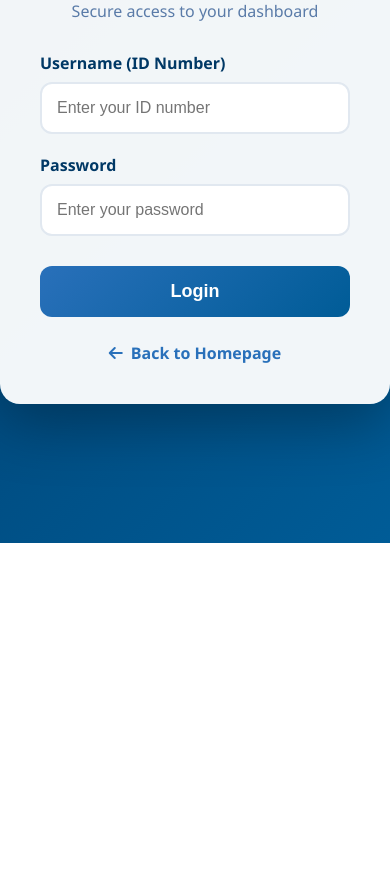
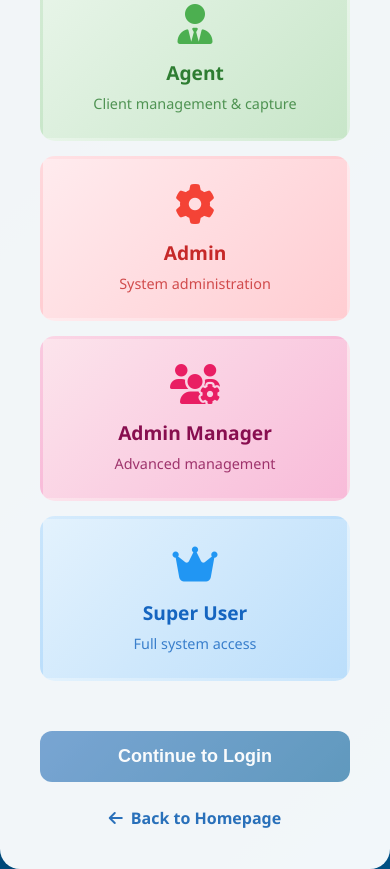
Before and after one commit to Sudzzz012/EDSA, a website: page staff-login.html in a window 390 px wide. Shown: the part 301-1170 px from the top of the page. Before the commit the page ends 844 px from the top, so only its background shows below. Drawn offline with nearby package versions, Linux system fonts and the light colour scheme.

Commit message:
Update Staff Login with Two-Step Process

```diff
--- a/staff-login.html
+++ b/staff-login.html
@@ -17,13 +17,13 @@
       justify-content: center;
       color: #fff;
     }
-    .login-container {
+    .container {
       background: rgba(255, 255, 255, 0.95);
       padding: 40px;
       border-radius: 20px;
       box-shadow: 0 20px 60px rgba(0, 0, 0, 0.3);
       width: 100%;
-      max-width: 480px;
+      max-width: 600px;
       color: #003865;
       text-align: center;
     }
@@ -44,6 +44,125 @@
       margin-bottom: 30px;
       font-size: 16px;
     }
+
+    /* Role Selection Styles */
+    .role-selection {
+      display: block;
+    }
+    .role-grid {
+      display: grid;
+      grid-template-columns: repeat(2, 1fr);
+      gap: 20px;
+      margin: 30px 0;
+    }
+    @media (max-width: 600px) {
+      .role-grid {
+        grid-template-columns: 1fr;
+        gap: 15px;
+      }
+    }
+    .role-card {
+      padding: 25px 20px;
+      border-radius: 15px;
+      cursor: pointer;
+      transition: all 0.3s ease;
+      border: 3px solid transparent;
+      text-align: center;
+    }
+    .role-card:hover {
+      transform: translateY(-3px);
+      box-shadow: 0 8px 25px rgba(0, 0, 0, 0.15);
+    }
+    .role-card.selected {
+      border-color: #2970ba;
+      box-shadow: 0 8px 25px rgba(41, 112, 186, 0.3);
+    }
+    .role-card i {
+      font-size: 2.5rem;
+      margin-bottom: 15px;
+      display: block;
+    }
+    .role-card h3 {
+      margin: 0 0 8px 0;
+      font-size: 1.2rem;
+      font-weight: bold;
+    }
+    .role-card p {
+      margin: 0;
+      font-size: 0.9rem;
+      opacity: 0.8;
+    }
+
+    /* Role-specific colors */
+    .role-agent {
+      background: linear-gradient(135deg, #e8f5e9, #c8e6c9);
+      color: #2e7d32;
+    }
+    .role-agent i { color: #4caf50; }
+
+    .role-admin {
+      background: linear-gradient(135deg, #ffebee, #ffcdd2);
+      color: #c62828;
+    }
+    .role-admin i { color: #f44336; }
+
+    .role-admin-manager {
+      background: linear-gradient(135deg, #fce4ec, #f8bbd9);
+      color: #880e4f;
+    }
+    .role-admin-manager i { color: #e91e63; }
+
+    .role-super {
+      background: linear-gradient(135deg, #e3f2fd, #bbdefb);
+      color: #1565c0;
+    }
+    .role-super i { color: #2196f3; }
+
+    .continue-btn {
+      width: 100%;
+      padding: 15px;
+      background: linear-gradient(135deg, #2970ba, #005c97);
+      color: white;
+      border: none;
+      border-radius: 12px;
+      font-size: 18px;
+      font-weight: bold;
+      cursor: pointer;
+      transition: transform 0.2s, box-shadow 0.2s;
+      margin-top: 20px;
+    }
+    .continue-btn:hover:not(:disabled) {
+      transform: translateY(-2px);
+      box-shadow: 0 8px 25px rgba(41, 112, 186, 0.3);
+    }
+    .continue-btn:disabled {
+      opacity: 0.6;
+      cursor: not-allowed;
+      transform: none;
+    }
+
+    /* Login Form Styles */
+    .login-form {
+      display: none;
+    }
+    .selected-role-info {
+      background: rgba(41, 112, 186, 0.1);
+      padding: 15px;
+      border-radius: 10px;
+      margin-bottom: 25px;
+      border-left: 4px solid #2970ba;
+    }
+    .selected-role-info h3 {
+      margin: 0 0 5px 0;
+      color: #2970ba;
+      font-size: 1.1rem;
+    }
+    .selected-role-info p {
+      margin: 0;
+      font-size: 0.9rem;
+      color: #5a7ba8;
+    }
+
     .form-group {
       margin-bottom: 20px;
       text-align: left;
@@ -90,6 +209,16 @@
       cursor: not-allowed;
       transform: none;
     }
+    .back-to-roles {
+      background: #6c757d;
+      margin-bottom: 10px;
+      font-size: 14px;
+      padding: 10px 20px;
+    }
+    .back-to-roles:hover {
+      background: #5a6268;
+    }
+
     .error-message {
       background: #ffebee;
       color: #c62828;
@@ -135,16 +264,63 @@
     @keyframes spin {
       to { transform: rotate(360deg); }
     }
+    .hidden { display: none !important; }
   </style>
   <script src="https://cdn.jsdelivr.net/npm/@supabase/supabase-js"></script>
 </head>
 <body>
-  <div class="login-container">
+  <div class="container">
     <img src="erase-debt-logo.png" alt="Erase Debt SA Logo" class="logo" />
     <h1>Staff Login</h1>
     <p class="subtitle">Secure access to your dashboard</p>
 
-    <form id="loginForm">
+    <!-- Step 1: Role Selection -->
+    <div id="roleSelection" class="role-selection">
+      <h2 style="color: #003865; margin-bottom: 20px;">Select Your Role</h2>
+
+      <div class="role-grid">
+        <div class="role-card role-agent" data-role="agent">
+          <i class="fas fa-user-tie"></i>
+          <h3>Agent</h3>
+          <p>Client management & capture</p>
+        </div>
+
+        <div class="role-card role-admin" data-role="admin">
+          <i class="fas fa-cog"></i>
+          <h3>Admin</h3>
+          <p>System administration</p>
+        </div>
+
+        <div class="role-card role-admin-manager" data-role="admin_manager">
+          <i class="fas fa-users-cog"></i>
+          <h3>Admin Manager</h3>
+          <p>Advanced management</p>
+        </div>
+
+        <div class="role-card role-super" data-role="super">
+          <i class="fas fa-crown"></i>
+          <h3>Super User</h3>
+          <p>Full system access</p>
+        </div>
+      </div>
+
+      <button type="button" class="continue-btn" id="continueBtn" disabled>
+        Continue to Login
+      </button>
+    </div>
+
+    <!-- Step 2: Login Form -->
+    <div id="loginForm" class="login-form">
+      <div class="selected-role-info">
+        <h3 id="selectedRoleTitle">Selected Role</h3>
+        <p id="selectedRoleDesc">Role description</p>
+      </div>
+
+      <button type="button" class="login-btn back-to-roles" id="backToRoles">
+        <i class="fas fa-arrow-left"></i> Change Role
+      </button>
+
+      <form id="credentialsForm">
         <div class="form-group">
           <label for="username">Username (ID Number)</label>
           <input type="text" id="username" name="username" required placeholder="Enter your ID number" autocomplete="username" />
@@ -163,6 +339,7 @@
         <div id="errorMessage" class="error-message"></div>
         <div id="successMessage" class="success-message"></div>
       </form>
+    </div>
 
     <div class="back-link">
       <a href="index.html">
@@ -309,6 +486,12 @@
         const result = await verifyCredentials(username, password);
 
         if (result.success) {
+          // Verify selected role matches actual role
+          if (result.user.role !== selectedRole) {
+            showError(`Role mismatch. Your account is registered as '${result.user.role}', not '${selectedRole}'. Please select the correct role.`);
+            return;
+          }
+
           // Store user session
           const userSession = {
             id: result.user.id,
@@ -351,6 +534,11 @@
       input.addEventListener('input', hideMessages);
     });
 
+      // Make functions globally available
+      window.selectRole = selectRole;
+      window.goBackToRoleSelection = goBackToRoleSelection;
+    });
+
     // Check if user is already logged in
     window.addEventListener('load', function() {
       const session = localStorage.getItem('edsa_staff_session');
```
Lines whose indentation alone changed are shown as unchanged.
